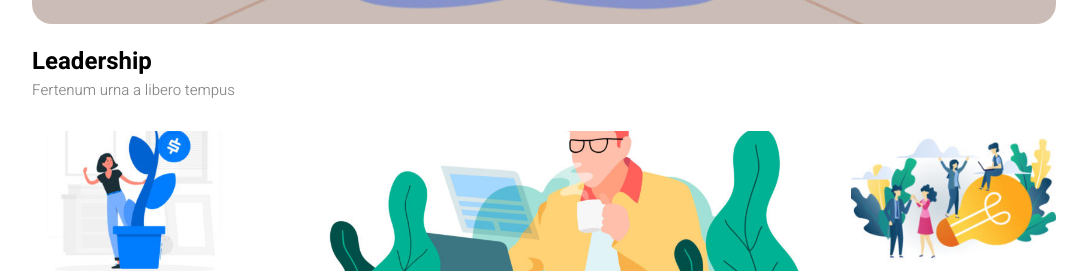
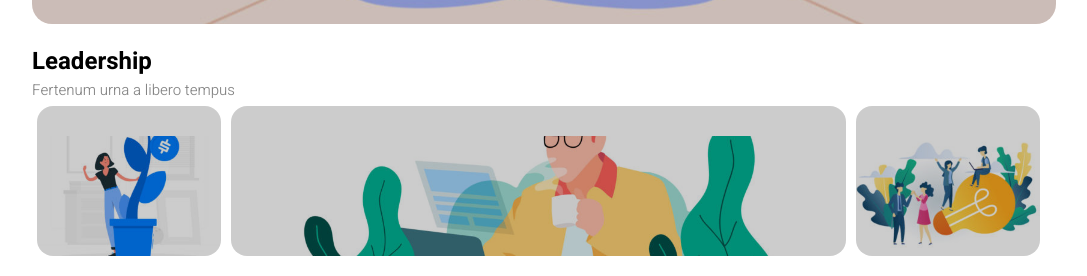
Before and after one commit to Elisachiriaco/htmlcss-wp, a plain HTML site: page index.html in a window 1280 px wide. Shown: the part 660-936 px from the top of the page, without its empty margins (96-1183 px from the left). Drawn offline with Linux system fonts and the light colour scheme.

Commit message:
inserimento overlay

```diff
--- a/css/style.css
+++ b/css/style.css
@@ -60,6 +60,7 @@ nav li a{
     bottom: 0;
     right: 0;
     background-color: rgba(0, 0, 0, 0.2);
+    border-radius: 1em;
 }
 
 .hero .banner-text{
@@ -83,30 +84,27 @@ nav li a{
 }
 
 .col{
+    position: relative;
     float: left;
-    width: 20%;
-    position: relative;
-    height: 140px;
-    border-radius: 20px;
-    padding-top:30px;
+    width: 18%;
+    height: 150px;
+    padding-top: 30px;
+    margin: 5px;
 }
 
 .col-center{
     width: 60%;
-    padding: 0 20px;
-    padding-top:30px;
+    padding-top: 30px;
 }
 
 .col img{
-    position: absolute;
     width: 100%;
     height: 100%;
     object-fit: cover;
-    overflow: hidden;
 }
 
 .col h4{
-    padding-top:160px;
+    padding-top:10px;
 }
 
 .col p{
--- a/index.html
+++ b/index.html
@@ -43,17 +43,17 @@
                 <h2>Leadership</h2>
                 <h3>Fertenum urna a libero tempus</h3>
             </div>
-            <div class="col">
+            <div class="col hoverlay">
                 <img src="img/img-1.jpg" alt="ragazza con pianta">
                 <h4>Lorem</h4>
                 <p>Lorem ipsum, dolor sit amet consectetur adipisicing elit. Dolor blanditiis harum quia nobis corrupti consequatur et hic, fugiat reiciendis, necessitatibus nemo quis ullam numquam autem sit nihil ea, magnam nisi?</p>
             </div>
-            <div class="col col-center">
+            <div class="col col-center hoverlay">
                 <img src="img/banner-2.jpg" alt="uomo davanti a computer">
                 <h4>Ipsum</h4>
                 <p>Lorem ipsum dolor, sit amet consectetur adipisicing elit. Magni, non sint? Quasi atque soluta reprehenderit deserunt adipisci facere tenetur optio aperiam ipsam? Magni velit quae molestiae quo veritatis tenetur. Repellat quas optio aspernatur blanditiis ad autem, facilis natus repellendus nesciunt, temporibus, recusandae nam ipsam placeat sunt aperiam cupiditate nisi. Deserunt repudiandae quo nostrum repellendus corporis? Fuga ullam a corrupti ipsa, illum placeat blanditiis voluptas ratione necessitatibus neque magni, rem totam nostrum impedit nam doloremque? Labore consequuntur vel quisquam odio, expedita dicta fugit mollitia? Quo, natus! Expedita corrupti recusandae ratione aliquid asperiores dolorem modi dolores. Explicabo eligendi vel dolores ab blanditiis quasi exercitationem veniam eos quisquam molestiae. A ea ut </p>
             </div>
-            <div class="col">
+            <div class="col hoverlay">
                 <img src="img/img-3.jpg" alt="lampadina">
                 <h4>Lorem</h4>
                 <p>Lorem ipsum dolor sit amet consectetur adipisicing elit. Magnam asperiores cum accusamus minima animi molestias ea adipisci minus odit inventore quisquam veniam architecto commodi modi ex, exercitationem officia, aliquid voluptate.</p>
```
